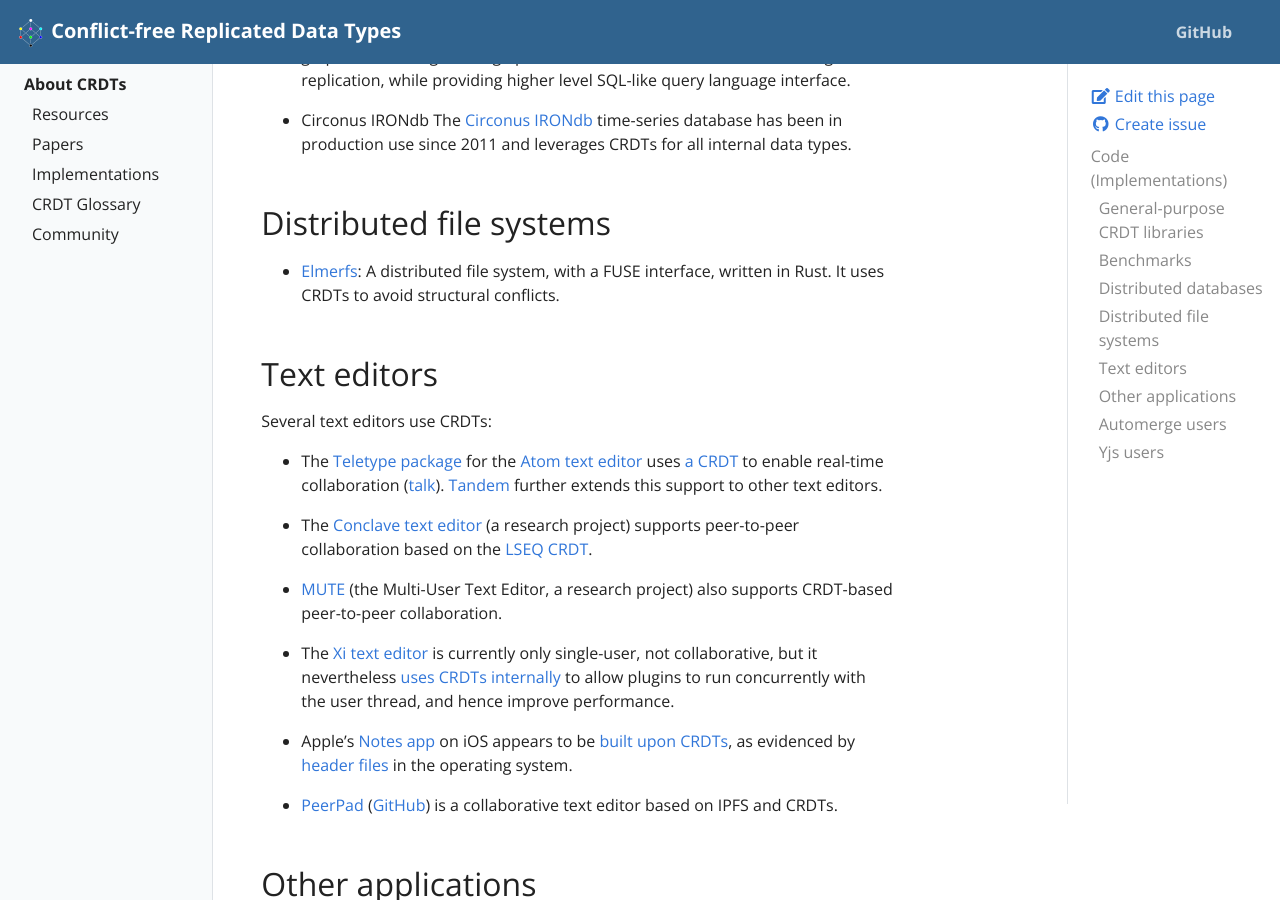
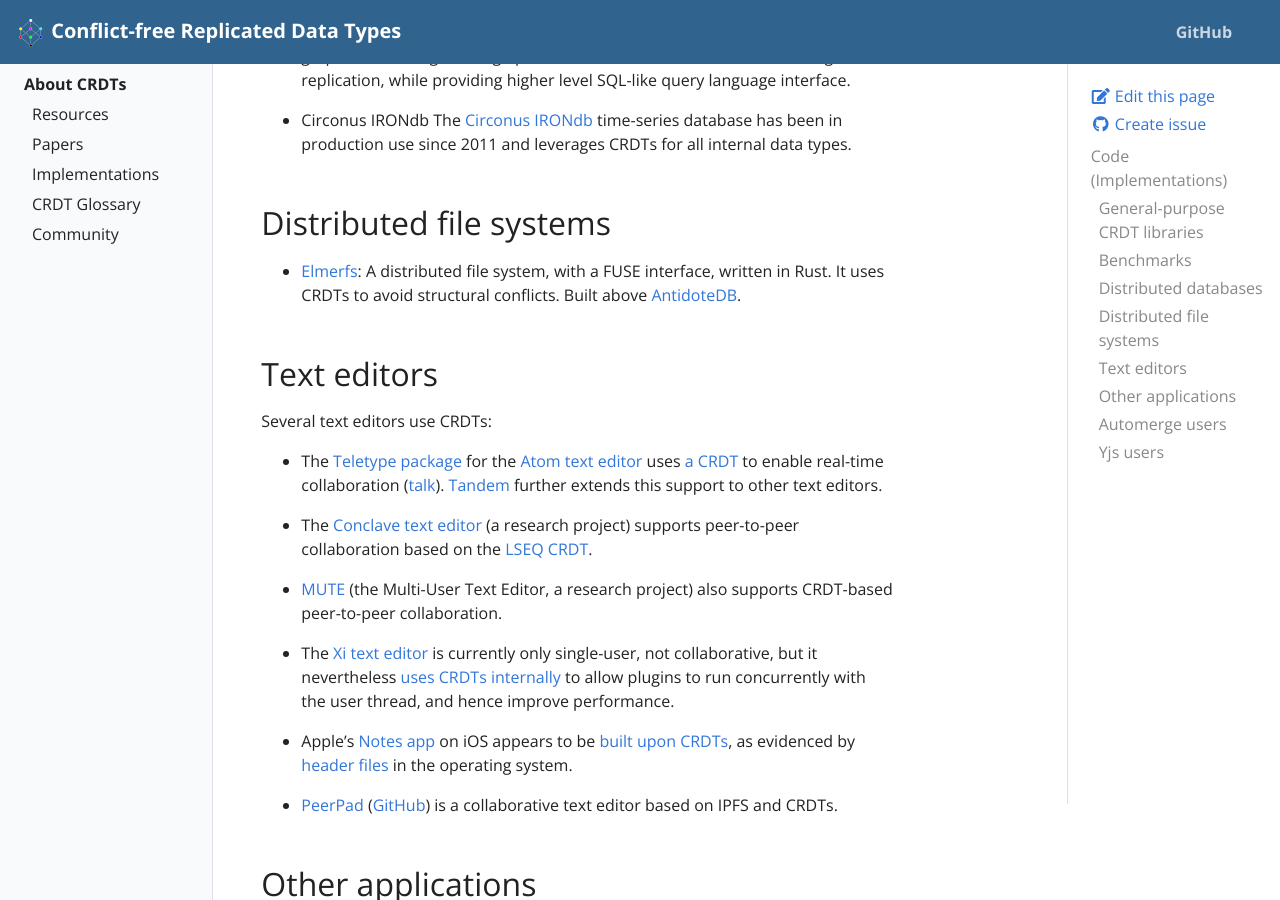
Before and after one commit to ept/crdt-website, a Jekyll site: the page built from pages/implementations.md, in a window 1280 px wide and 900 px high, scrolled down 2218 px. Built offline with Jekyll 4.4.1, drawn with Linux system fonts in a browser that asks for light colours.

Commit message:
elmerfs: uses AntidoteDB

```diff
--- a/pages/implementations.md
+++ b/pages/implementations.md
@@ -139,7 +139,7 @@ Several distributed databases also have built-in support for CRDTs:
 
 ## Distributed file systems
 
-* [Elmerfs](https://github.com/scality/elmerfs): A distributed file system, with a FUSE interface, written in Rust.  It uses CRDTs to avoid structural conflicts.
+* [Elmerfs](https://github.com/scality/elmerfs): A distributed file system, with a FUSE interface, written in Rust.  It uses CRDTs to avoid structural conflicts.  Built above [AntidoteDB](https://www.antidotedb.eu/).
 
 ## Text editors
 
```
